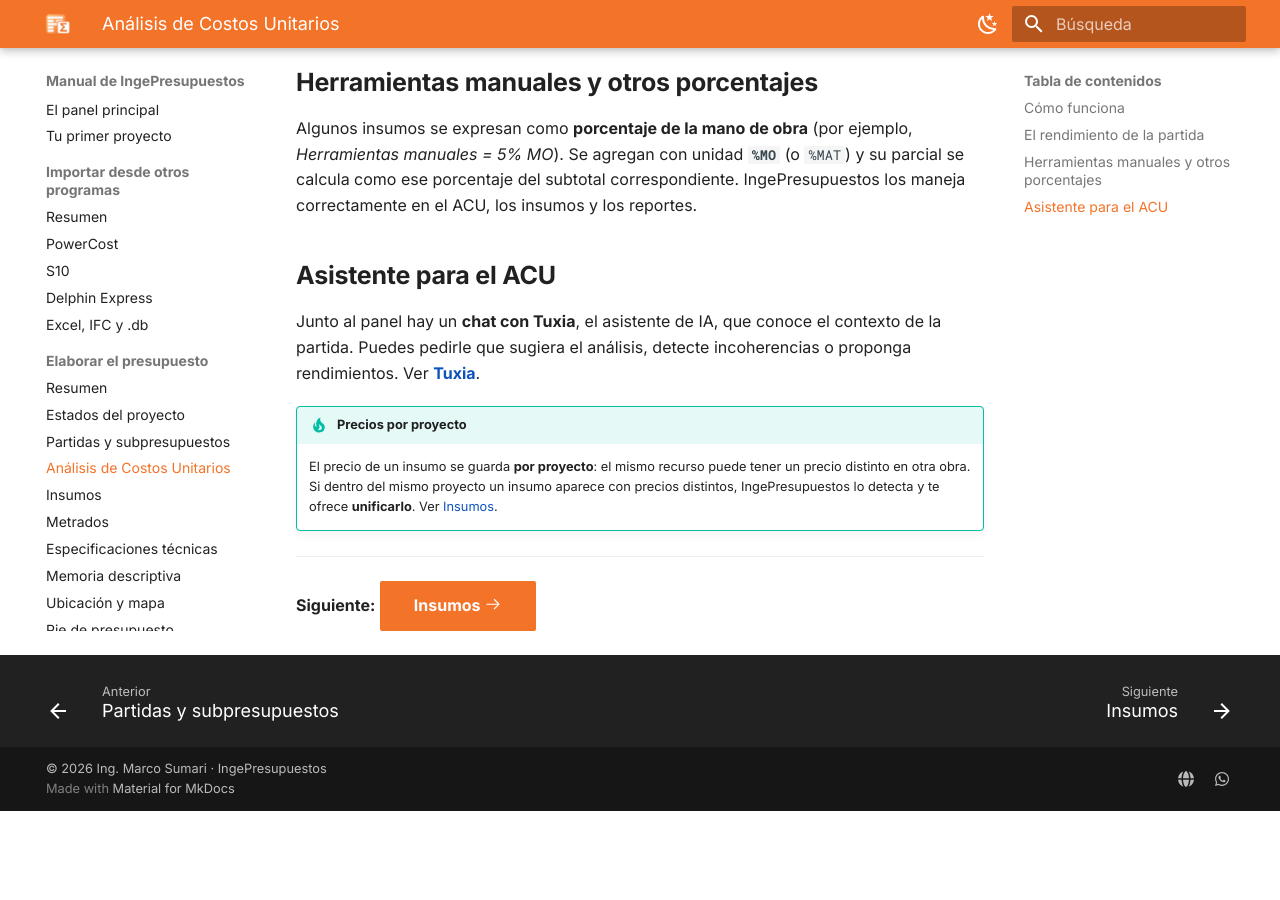
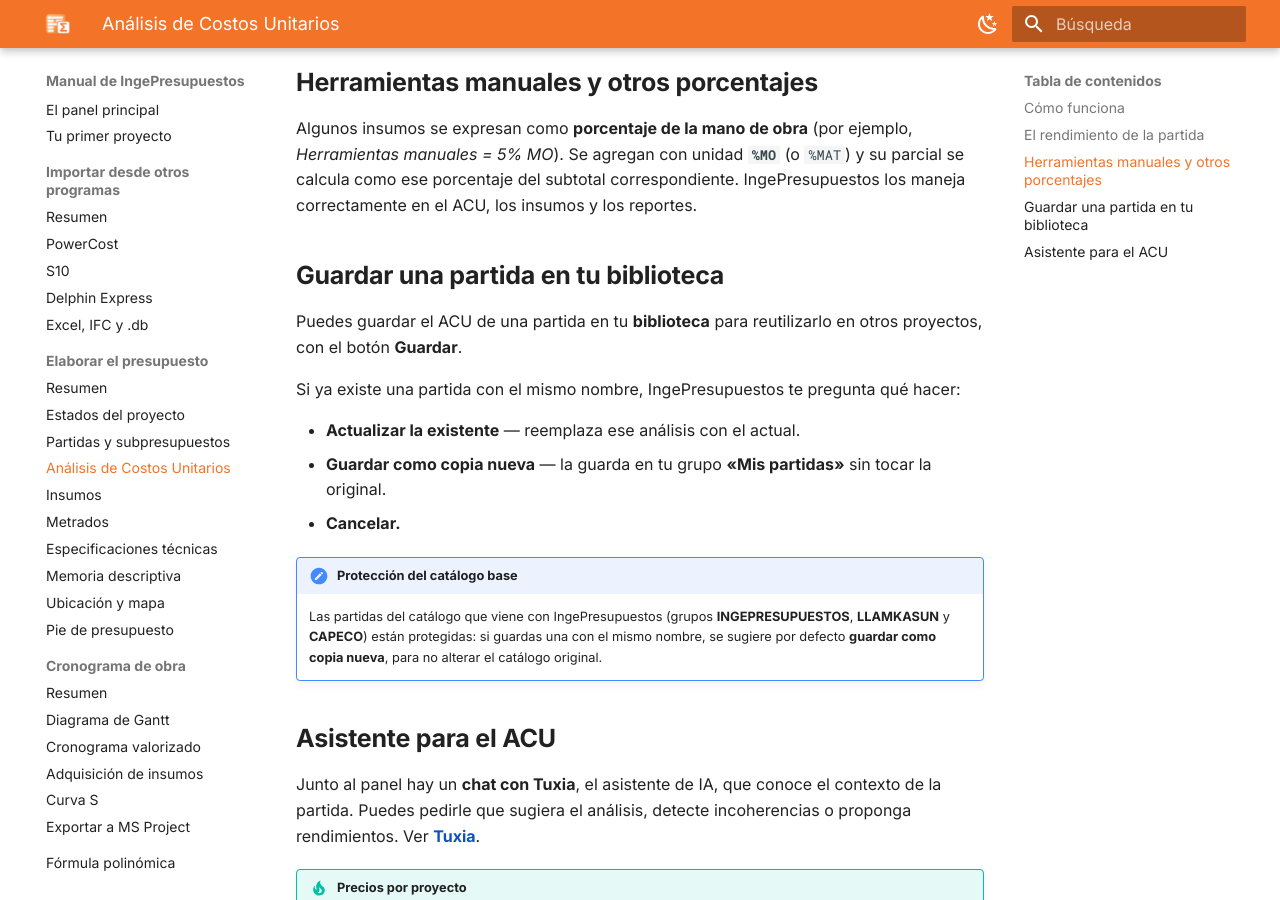
Before and after one commit to tuxiasumari/ingepresupuestos-docs, an MkDocs documentation site: the page built from docs/elaborar/acu.md, in a window 1280 px wide and 900 px high, scrolled down 1249 px. Built offline with MkDocs 1.6.1 and Material for MkDocs 9.7.7, drawn with Linux system fonts in a browser that asks for light colours; before the commit the page ends 2060 px from its top, so only the background shows below that.

Commit message:
docs: novedades 2.4.20 — undo Gantt, plazo, biblioteca, abrir .db, pie
- Gantt: Ctrl+Z/Ctrl+Y para deshacer/rehacer dependencias; sección «Plazo
  del proyecto» (contractual vs días programados) + enlace «Editar plazo».
- ACU: nueva sección «Guardar una partida en tu biblioteca» con el diálogo
  de 3 opciones y la protección del catálogo base.
- Pie: selector «Con detalle / Monto manual» y total del rubro en el header.
- Importar/.db: atajo «Archivo → Abrir → Desde archivo (.db)».

Co-Authored-By: Claude Opus 4.8 <noreply@anthropic.com>

```diff
--- a/docs/elaborar/acu.md
+++ b/docs/elaborar/acu.md
@@ -29,6 +29,19 @@ Por eso, si cambias el rendimiento, las cantidades de mano de obra y equipo se a
 
 Algunos insumos se expresan como **porcentaje de la mano de obra** (por ejemplo, *Herramientas manuales = 5% MO*). Se agregan con unidad **`%MO`** (o `%MAT`) y su parcial se calcula como ese porcentaje del subtotal correspondiente. IngePresupuestos los maneja correctamente en el ACU, los insumos y los reportes.
 
+## Guardar una partida en tu biblioteca
+
+Puedes guardar el ACU de una partida en tu **biblioteca** para reutilizarlo en otros proyectos, con el botón **Guardar**.
+
+Si ya existe una partida con el mismo nombre, IngePresupuestos te pregunta qué hacer:
+
+- **Actualizar la existente** — reemplaza ese análisis con el actual.
+- **Guardar como copia nueva** — la guarda en tu grupo **«Mis partidas»** sin tocar la original.
+- **Cancelar.**
+
+!!! note "Protección del catálogo base"
+    Las partidas del catálogo que viene con IngePresupuestos (grupos **INGEPRESUPUESTOS**, **LLAMKASUN** y **CAPECO**) están protegidas: si guardas una con el mismo nombre, se sugiere por defecto **guardar como copia nueva**, para no alterar el catálogo original.
+
 ## Asistente para el ACU
 
 Junto al panel hay un **chat con Tuxia**, el asistente de IA, que conoce el contexto de la partida. Puedes pedirle que sugiera el análisis, detecte incoherencias o proponga rendimientos. Ver **[Tuxia](../tuxia.md)**.
```
Also changed, not shown: docs/cronograma/gantt.md (+12 -0 lines), docs/elaborar/pie.md (+7 -0 lines), docs/importar/excel-otros.md (+3 -0 lines).
